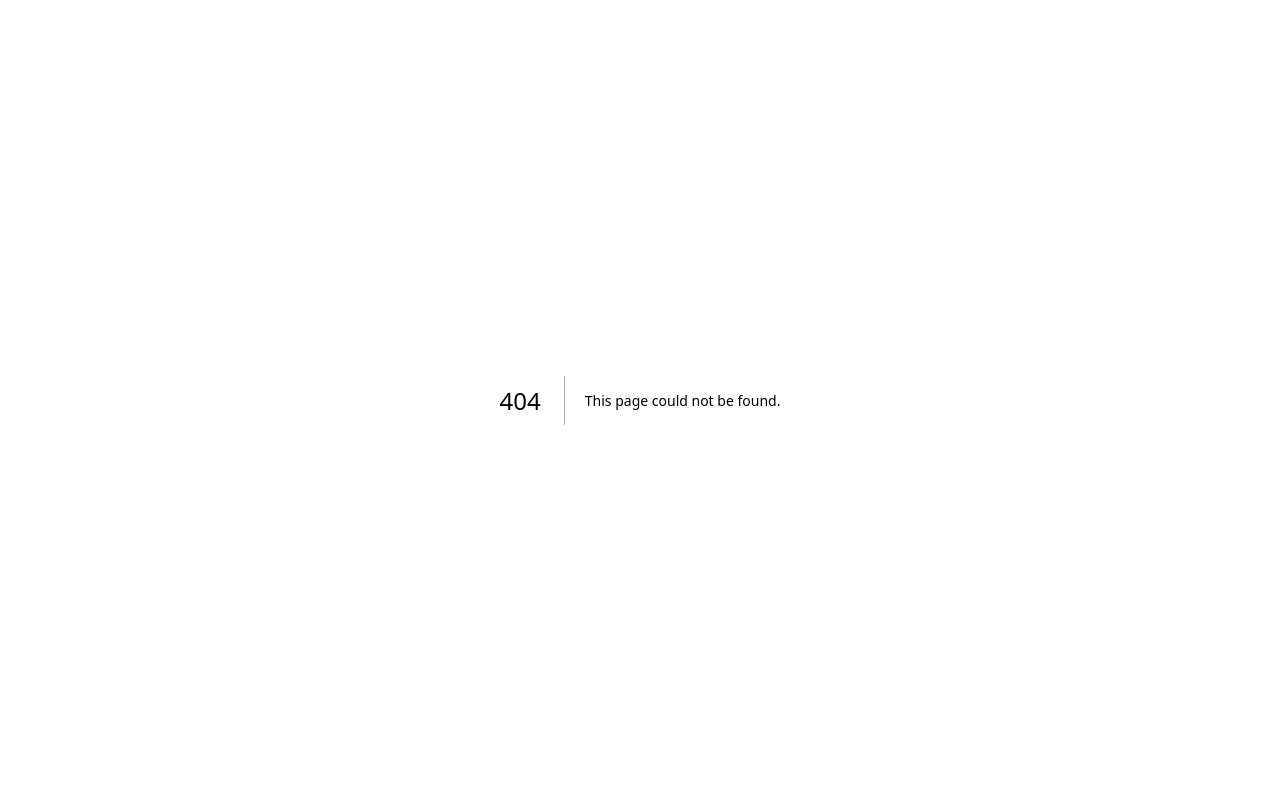
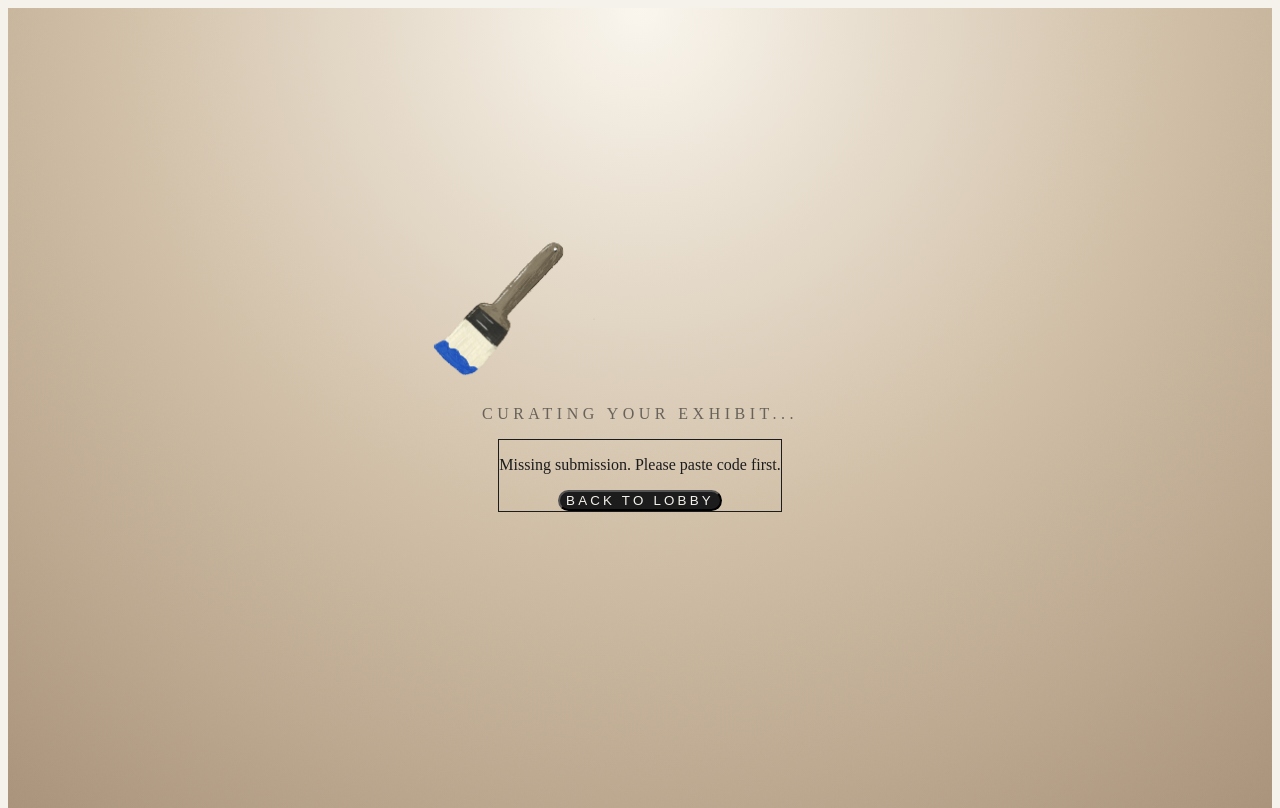
Before and after one commit to gnocchii/syntaxesia, a Next.js app: page /generating in a window 1280 px wide. Before the commit this address had no page. Built offline with nearby package versions, Linux system fonts and the light colour scheme.

Commit message:
added laoding page

```diff
--- /dev/null
+++ b/app/exhibit/page.tsx
@@ -0,0 +1,71 @@
+"use client";
+
+import { useEffect, useState } from "react";
+import { useRouter } from "next/navigation";
+
+type ExhibitResult = {
+  imageUrl: string;
+  promptUsed?: string;
+};
+
+export default function ExhibitPage() {
+  const router = useRouter();
+  const [result, setResult] = useState<ExhibitResult | null>(null);
+
+  useEffect(() => {
+    const raw = sessionStorage.getItem("sx_result");
+    if (!raw) return;
+    try {
+      setResult(JSON.parse(raw) as ExhibitResult);
+    } catch {
+      setResult(null);
+    }
+  }, []);
+
+  return (
+    <main
+      className="sx-grain relative min-h-screen overflow-hidden px-6 py-10 sm:px-10 flex items-center justify-center"
+      style={{
+        background:
+          "radial-gradient(circle at 50% 0%, rgba(250,246,238,0.98), rgba(208,190,165,0.98) 52%, rgba(168,145,120,0.98) 100%)",
+      }}
+    >
+      <div
+        aria-hidden
+        className="pointer-events-none absolute inset-0"
+        style={{
+          background:
+            "radial-gradient(60% 50% at 50% 25%, rgba(255,255,255,0.45), rgba(255,255,255,0.0) 60%)",
+        }}
+      />
+
+      <section className="relative z-10 w-full max-w-4xl text-center">
+        <h1 className="mb-6 text-sm uppercase tracking-[0.4em] text-[rgba(28,28,28,0.6)]">
+          Exhibit
+        </h1>
+
+        {result?.imageUrl ? (
+          <div className="mx-auto w-full max-w-3xl rounded-[32px] border border-[rgba(28,28,28,0.15)] bg-white/90 p-6 shadow-[0_24px_80px_rgba(28,28,28,0.18)]">
+            <img
+              src={result.imageUrl}
+              alt="Generated art"
+              className="w-full rounded-3xl border border-[rgba(28,28,28,0.1)]"
+            />
+          </div>
+        ) : (
+          <div className="mx-auto w-full max-w-xl rounded-3xl border border-white/60 bg-white/80 p-8 text-center shadow-[0_24px_80px_rgba(28,28,28,0.18)] backdrop-blur">
+            <p className="text-sm text-[rgba(28,28,28,0.7)]">
+              No exhibit is ready yet. Generate a piece first.
+            </p>
+            <button
+              className="mt-5 inline-flex items-center justify-center rounded-full bg-[rgb(var(--sx-ink))] px-5 py-2 text-xs uppercase tracking-[0.24em] text-[rgb(var(--sx-bg))]"
+              onClick={() => router.push("/")}
+            >
+              Back to Lobby
+            </button>
+          </div>
+        )}
+      </section>
+    </main>
+  );
+}
--- /dev/null
+++ b/app/generating/page.tsx
@@ -0,0 +1,145 @@
+"use client";
+
+import { useEffect, useMemo, useState } from "react";
+import { useRouter } from "next/navigation";
+
+type JobPayload = {
+  code: string;
+  language: string;
+  chaos: number;
+};
+
+export default function GeneratingPage() {
+  const router = useRouter();
+  const [error, setError] = useState<string | null>(null);
+  const [step, setStep] = useState("Curating your exhibit...");
+
+  const statusSteps = useMemo(
+    () => [
+      "Curating your exhibit...",
+      "Interpreting structure...",
+      "Mixing pigments...",
+      "Hanging the work...",
+    ],
+    []
+  );
+
+  useEffect(() => {
+    let isCancelled = false;
+    let timer: ReturnType<typeof setInterval> | null = null;
+
+    const run = async () => {
+      const raw = sessionStorage.getItem("sx_job");
+      if (!raw) {
+        setError("Missing submission. Please paste code first.");
+        return;
+      }
+
+      let payload: JobPayload;
+      try {
+        payload = JSON.parse(raw) as JobPayload;
+      } catch {
+        setError("Invalid submission. Please paste code again.");
+        return;
+      }
+
+      let stepIndex = 0;
+      timer = setInterval(() => {
+        stepIndex = (stepIndex + 1) % statusSteps.length;
+        setStep(statusSteps[stepIndex]);
+      }, 1200);
+
+      try {
+        const res = await fetch("/api/generate", {
+          method: "POST",
+          headers: { "Content-Type": "application/json" },
+          body: JSON.stringify(payload),
+        });
+
+        const data = await res.json();
+        if (!res.ok) {
+          throw new Error(data?.error || "Request failed");
+        }
+
+        if (isCancelled) return;
+        sessionStorage.setItem(
+          "sx_result",
+          JSON.stringify({
+            imageUrl: data.imageDataUrl,
+            promptUsed: data.promptUsed,
+            signals: data.signals,
+          })
+        );
+        router.push("/exhibit");
+      } catch (err: any) {
+        if (isCancelled) return;
+        setError(err?.message || "Something went wrong. Check console.");
+      } finally {
+        if (timer) clearInterval(timer);
+      }
+    };
+
+    run();
+
+    return () => {
+      isCancelled = true;
+      if (timer) clearInterval(timer);
+    };
+  }, [router, statusSteps]);
+
+  return (
+    <main
+      className="sx-grain relative min-h-screen h-screen overflow-hidden"
+      style={{
+        background:
+          "radial-gradient(circle at 50% 0%, rgba(250,246,238,0.98), rgba(208,190,165,0.98) 52%, rgba(168,145,120,0.98) 100%)",
+      }}
+    >
+      <div
+        aria-hidden
+        className="pointer-events-none absolute inset-0"
+        style={{
+          background:
+            "radial-gradient(60% 50% at 50% 25%, rgba(255,255,255,0.45), rgba(255,255,255,0.0) 60%)",
+        }}
+      />
+
+      <section className="absolute inset-0 z-10 flex h-full w-full flex-col items-center justify-center text-center -translate-y-[175px]">
+        <div
+          className="mb-3 overflow-hidden"
+          style={{ width: "min(600px, 80vw)", height: "min(600px, 80vw)" }}
+        >
+          <img
+            src="/brush.gif"
+            alt="Animating brush"
+            className="sx-brush-loader h-full w-full object-contain"
+            style={{
+              width: "100%",
+              height: "calc(100% + 100px)",
+              transform: "translate(0, 0)",
+              display: "block",
+            }}
+          />
+        </div>
+        <p
+          className="text-xs uppercase tracking-[0.28em] text-[rgba(28,28,28,0.6)]"
+          style={{ marginTop: "-150px" }}
+        >
+          {step}
+        </p>
+
+        {error && (
+          <div className="mt-5 max-w-xs rounded-2xl border border-red-200 bg-red-50 p-4 text-sm text-red-700">
+            <p>{error}</p>
+            <button
+              className="mt-4 inline-flex items-center justify-center rounded-full bg-[rgb(var(--sx-ink))] px-4 py-2 text-xs uppercase tracking-[0.24em] text-[rgb(var(--sx-bg))]"
+              onClick={() => router.push("/")}
+            >
+              Back to Lobby
+            </button>
+          </div>
+        )}
+      </section>
+    </main>
+  );
+}
--- a/app/globals.css
+++ b/app/globals.css
@@ -41,3 +41,19 @@
   box-shadow: 0 18px 70px rgba(0, 0, 0, 0.22);
   backdrop-filter: blur(12px);
 }
+
+.sx-brush-loader {
+  animation: sx-brush-float 3.2s ease-in-out infinite;
+}
+
+@keyframes sx-brush-float {
+  0% {
+    transform: translateY(0);
+  }
+  50% {
+    transform: translateY(-6px);
+  }
+  100% {
+    transform: translateY(0);
+  }
+}
--- a/app/page.tsx
+++ b/app/page.tsx
@@ -1,13 +1,13 @@
 "use client";
 
 import { useState } from "react";
+import { useRouter } from "next/navigation";
 import TextType from "./TextType";
 
 export default function SyntaxesiaLobby() {
   const [code, setCode] = useState("");
   const [status, setStatus] = useState("");
-  const [imageUrl, setImageUrl] = useState("");
-  const [promptUsed, setPromptUsed] = useState("");
+  const router = useRouter();
 
   return (
     <main
@@ -120,36 +120,17 @@ export default function SyntaxesiaLobby() {
           />
           <button
             className="mx-auto inline-flex items-center justify-center rounded-full bg-[rgb(var(--sx-ink))] px-6 py-3 text-sm font-medium text-[rgb(var(--sx-bg))] transition hover:-translate-y-0.5 hover:shadow-[0_18px_45px_rgba(28,28,28,0.25)]"
-            onClick={async () => {
+            onClick={() => {
               if (!code.trim()) {
                 setStatus("Paste some code first.");
                 return;
               }
-              try {
-                setStatus("Generating image...");
-                setImageUrl("");
-                setPromptUsed("");
-
-                const res = await fetch("/api/generate", {
-                  method: "POST",
-                  headers: { "Content-Type": "application/json" },
-                  body: JSON.stringify({ code, language: "JavaScript", chaos: 5 }),
-                });
-
-                const data = await res.json();
-
-                if (!res.ok) {
-                  setStatus(`❌ ${data.error || "Request failed"}`);
-                  return;
-                }
-
-                setImageUrl(data.imageDataUrl);
-                setPromptUsed(data.promptUsed);
-                setStatus("✅ Image generated!");
-              } catch (error) {
-                console.error(error);
-                setStatus("❌ Something went wrong. Check console.");
-              }
+              setStatus("");
+              sessionStorage.setItem(
+                "sx_job",
+                JSON.stringify({ code, language: "JavaScript", chaos: 5 })
+              );
+              router.push("/generating");
             }}
           >
             Generate Art
@@ -159,19 +140,6 @@ export default function SyntaxesiaLobby() {
               {status}
             </p>
           )}
-          {imageUrl && (
-            <img
-              src={imageUrl}
-              alt="Generated art"
-              className="mx-auto mt-2 w-full max-w-[520px] rounded-3xl border border-[rgba(28,28,28,0.15)]"
-            />
-          )}
-          {promptUsed && (
-            <details className="mx-auto w-full max-w-[520px] text-left text-xs text-[rgba(28,28,28,0.7)]">
-              <summary className="cursor-pointer">Prompt used</summary>
-              <pre className="whitespace-pre-wrap">{promptUsed}</pre>
-            </details>
-          )}
         </section>
       </div>
     </main>
```
Also changed, not shown: public/brush.gif (added).
